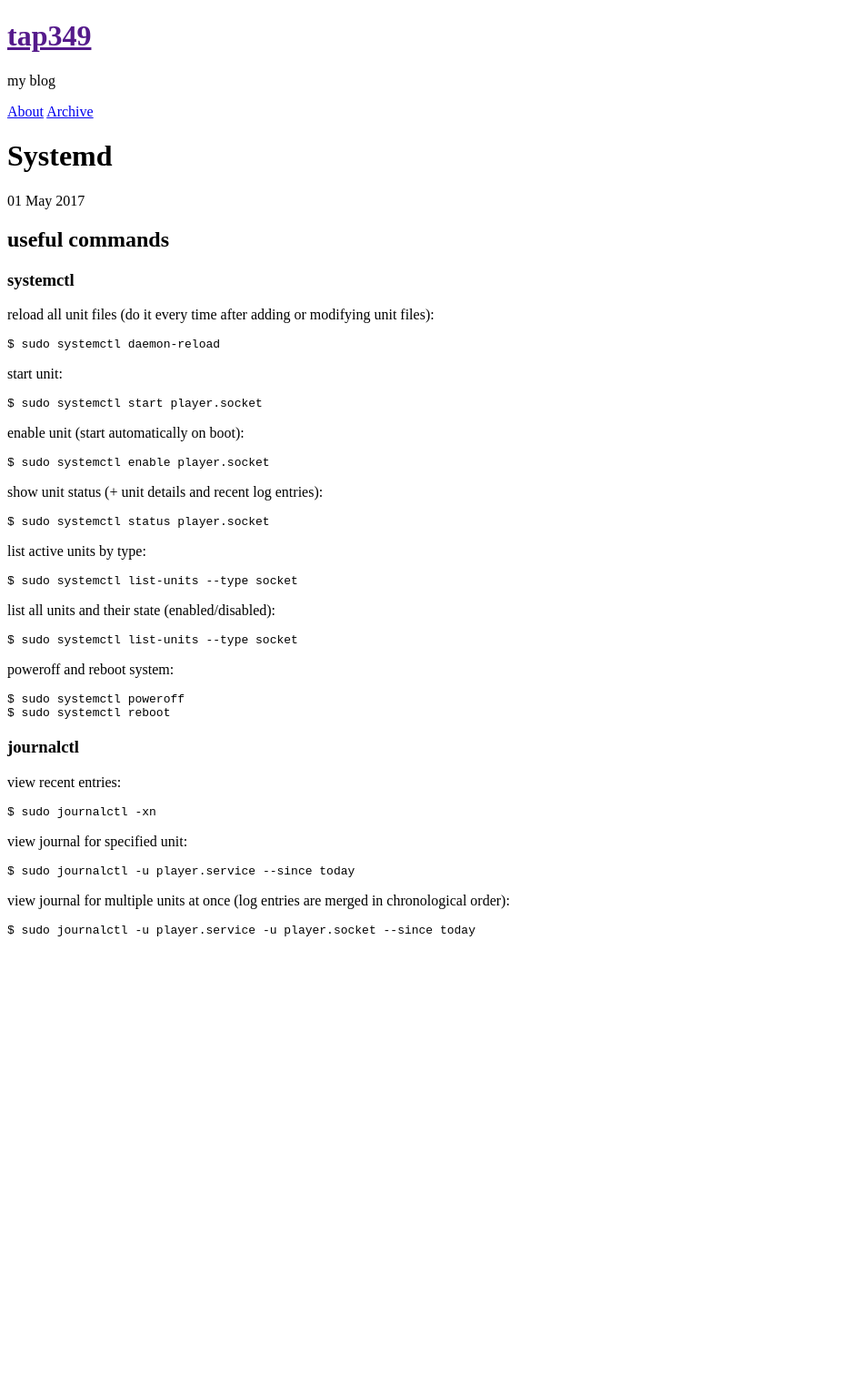
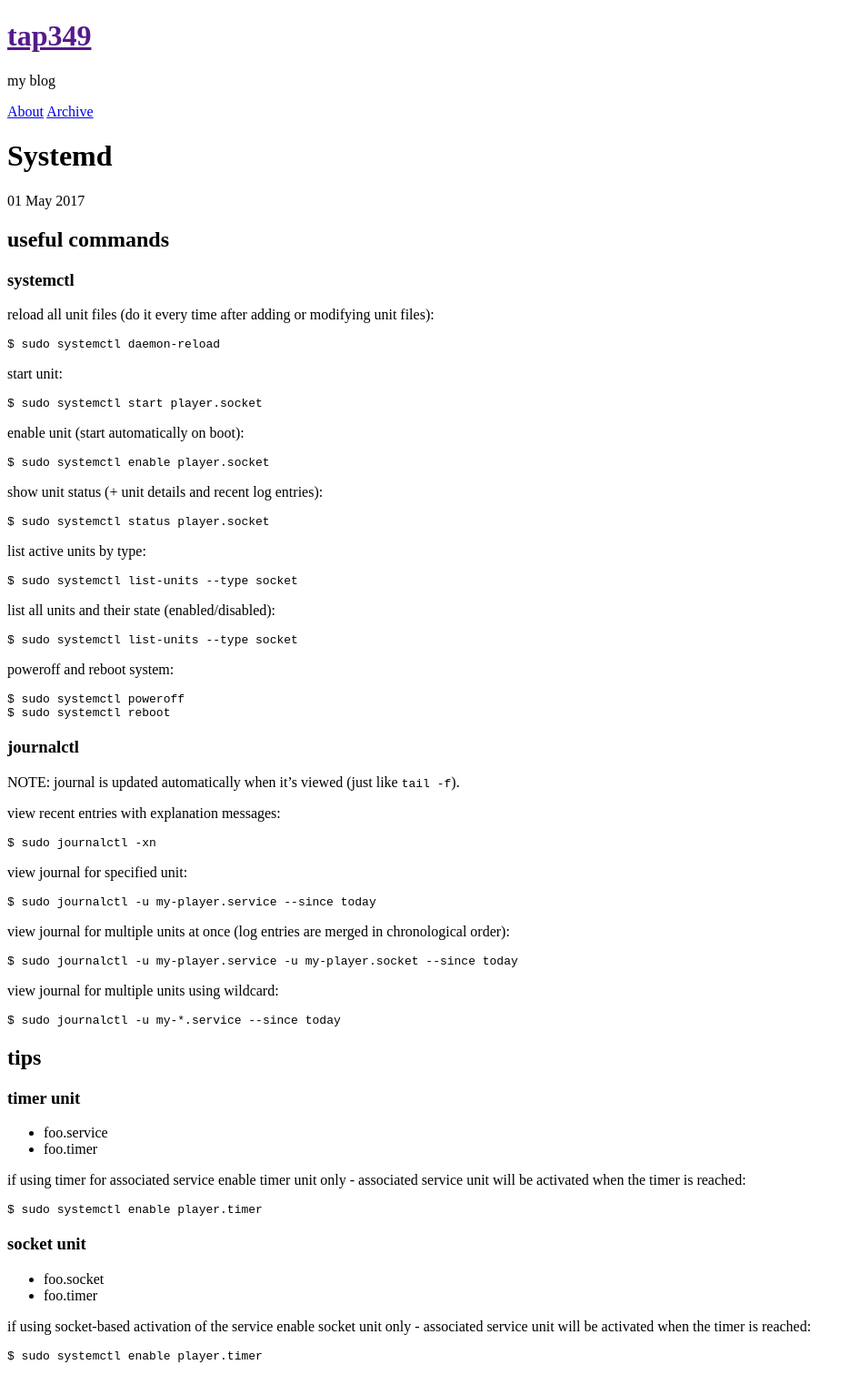
Before and after one commit to tap349/tap349.github.io, a Jekyll site: the page built from _posts/2017-05-02-systemd.md, in a window 1280 px wide. Shown: the whole page at 91% size, without its empty margins (0-946 px from the left). Built offline with Jekyll 4.4.1, drawn with Linux system fonts in a browser that asks for light colours; before the commit the page ends 1043 px from its top, so only the background shows below that.

Commit message:
update 2017-05-02_04:46:42

````diff
--- a/_posts/2017-05-02-systemd.md
+++ b/_posts/2017-05-02-systemd.md
@@ -58,7 +58,10 @@ $ sudo systemctl reboot
 
 ### journalctl
 
-view recent entries:
+NOTE: journal is updated automatically when it's viewed
+      (just like `tail -f`).
+
+view recent entries with explanation messages:
 
 ```sh
 $ sudo journalctl -xn
@@ -67,12 +70,44 @@ $ sudo journalctl -xn
 view journal for specified unit:
 
 ```sh
-$ sudo journalctl -u player.service --since today
+$ sudo journalctl -u my-player.service --since today
 ```
 
 view journal for multiple units at once
 (log entries are merged in chronological order):
 
 ```sh
-$ sudo journalctl -u player.service -u player.socket --since today
+$ sudo journalctl -u my-player.service -u my-player.socket --since today
 ```
+
+view journal for multiple units using wildcard:
+
+```sh
+$ sudo journalctl -u my-*.service --since today
+```
+
+## tips
+
+### timer unit
+
+- foo.service
+- foo.timer
+
+if using timer for associated service enable timer unit only -
+associated service unit will be activated when the timer is reached:
+
+```sh
+$ sudo systemctl enable player.timer
+```
+
+### socket unit
+
+- foo.socket
+- foo.timer
+
+if using socket-based activation of the service enable socket unit only -
+associated service unit will be activated when the timer is reached:
+
+```sh
+$ sudo systemctl enable player.timer
+```
````
